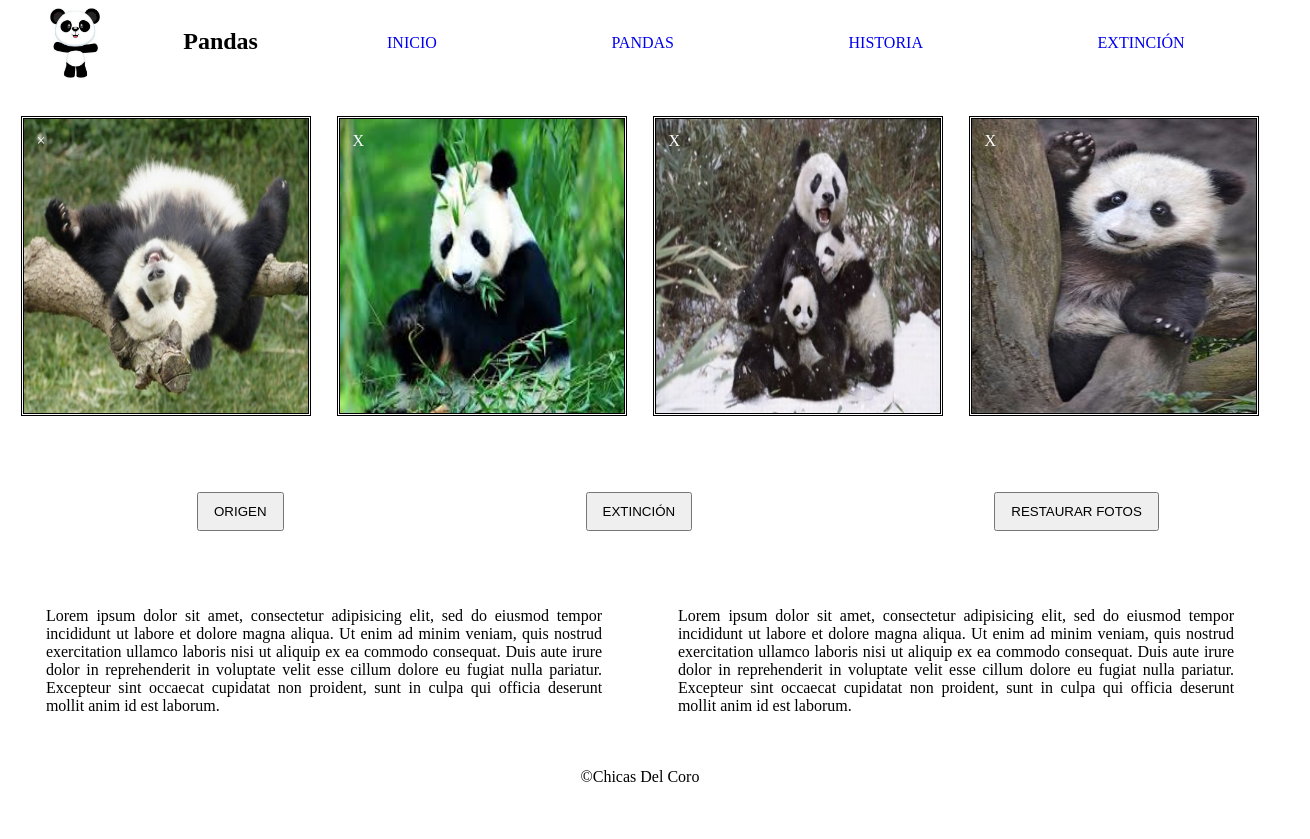
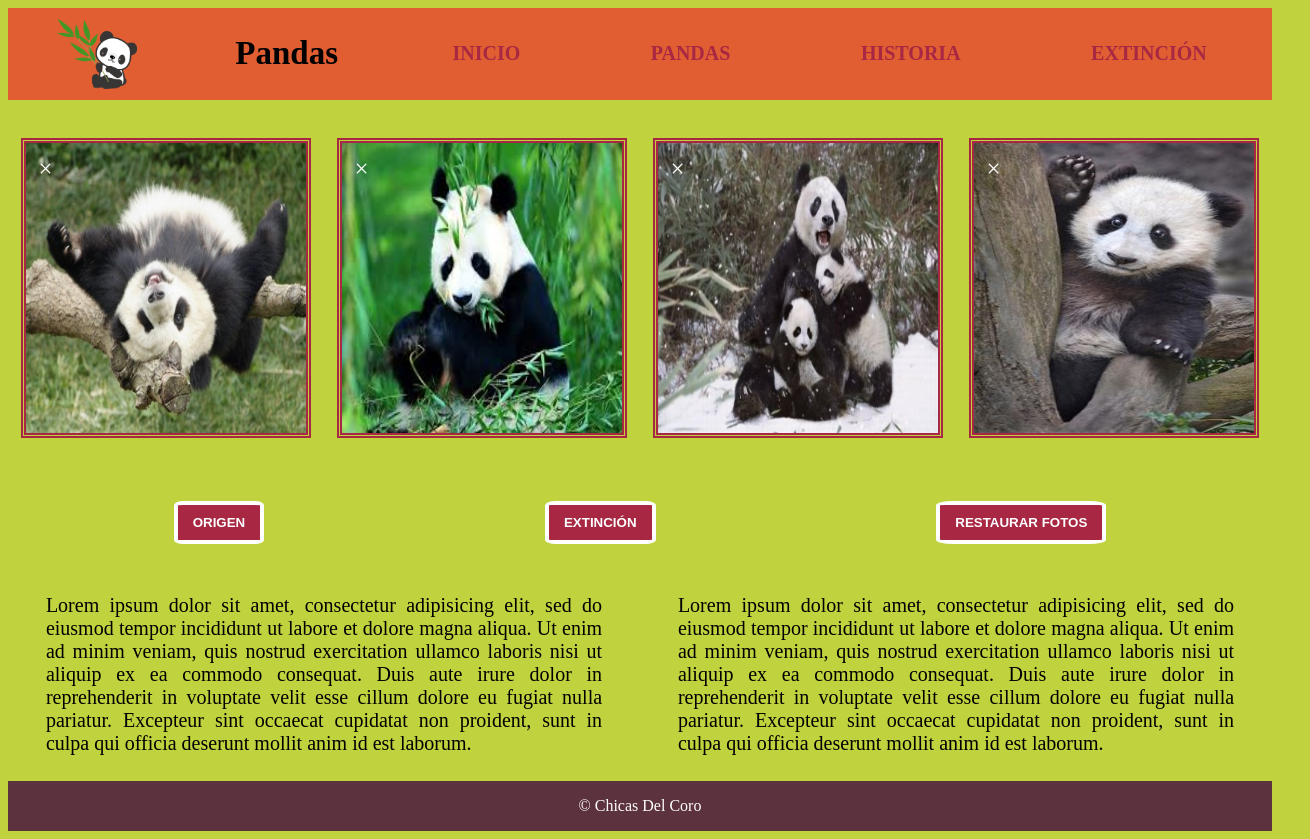
Before and after one commit to gabyx08/panda-flex, a plain HTML site: page index.html in a window 1280 px wide. Shown: the whole page, 1310 px wide, since content can reach past the window. Before the commit the page ends 810 px from the top, so only its background shows below. Drawn offline with Linux system fonts and the light colour scheme.

Commit message:
se aplico color con css

```diff
--- a/css/main.css
+++ b/css/main.css
@@ -1,16 +1,24 @@
 *{
   box-sizing: border-box;
 }
+body{
+  background: #C0D23E;
+}
 .container{
   display: flex;
+}
+header{
+  background: #E15E32;
   width: 100%;
 }
 #titulo{
   width: 30%;
   justify-content: space-around;
+  align-items: center;
+  font-size: 22px;
 }
 .imagenTitulo{
-  width: 50px;
+  width: 80px;
   height: 70px;
 }
 nav{
@@ -20,6 +28,12 @@ nav{
 }
 a{
   text-decoration: none;
+  color: #A82743;
+  font-weight: bold;
+  font-size: 20px;
+}
+a:hover{
+  color: #E5F04C;
 }
 #imagenes{
   justify-content: space-around;
@@ -27,7 +41,7 @@ a{
 .contenedorImagen{
   width: 23%;
   height: 300px;
-  border: double 3px black;
+  border: double 5px #A82743;
   margin: 3% 0;
 }
 .imagenPanda{
@@ -38,22 +52,36 @@ a{
   position: absolute;
   margin: 1%;
   color: white;
+  font-size: 25px;
 }
 #botones{
   justify-content: space-around;
-  margin: 3%;
-
+  margin: 2%;
 }
 .btn{
   padding: 10px 15px;
+  background: #A82743;
+  font-weight: bold;
+  color: white;
+  border: 4px solid white;
+  border-radius: 10%;
+}
+.btn:hover{
+  color: #A82743 ;
+  border: 4px solid #A82743;
+  background-color: white ;
+
 }
 #texto{
   justify-content: space-around;
 }
 .txt{
-  margin: 3%;
+  margin: 2% 3%;
   text-align: justify;
+  font-size: 20px;
 }
 footer{
   justify-content: center;
+  background: #5C323E;
+  color: white;
 }
--- a/index.html
+++ b/index.html
@@ -8,13 +8,13 @@
   <body>
     <header id="inicio" class="container">
       <section id="titulo" class="container">
-        <img src="assets/img/nav.jpg" class="imagenTitulo">
+        <img src="assets/img/nav.png" class="imagenTitulo">
         <h1>Pandas</h1>
       </section>
       <nav class="container">
         <a href="#inicio">INICIO</a>
         <a href="#imagenes">PANDAS</a>
-        <a href="#historia">HISTORIA</a>
+        <a href="#origen">HISTORIA</a>
         <a href="#extincion">EXTINCIÓN</a>
       </nav>
     </header>
@@ -24,15 +24,15 @@
         <img src="assets/img/panda1.jpg" class="imagenPanda">
       </div>
       <div class="contenedorImagen">
-        <span class="cerrar">X</span>
+        <span class="cerrar">&times;</span>
         <img src="assets/img/panda2.jpg" class="imagenPanda">
       </div>
       <div class="contenedorImagen">
-        <span class="cerrar">X</span>
+        <span class="cerrar">&times;</span>
         <img src="assets/img/panda3.jpg" class="imagenPanda">
       </div>
       <div class="contenedorImagen">
-        <span class="cerrar">X</span>
+        <span class="cerrar">&times;</span>
         <img src="assets/img/panda4.jpg" class="imagenPanda">
       </div>
     </section>
@@ -52,7 +52,7 @@
           Excepteur sint occaecat cupidatat non proident, sunt in culpa qui officia deserunt mollit anim id est laborum.</p>
     </section>
     <footer class="container">
-      <p> ©Chicas Del Coro</p>
+      <p> © Chicas Del Coro</p>
     </footer>
   </body>
 </html>
```
Also changed, not shown: assets/img/nav.jpg (deleted), assets/img/nav.png (added).
